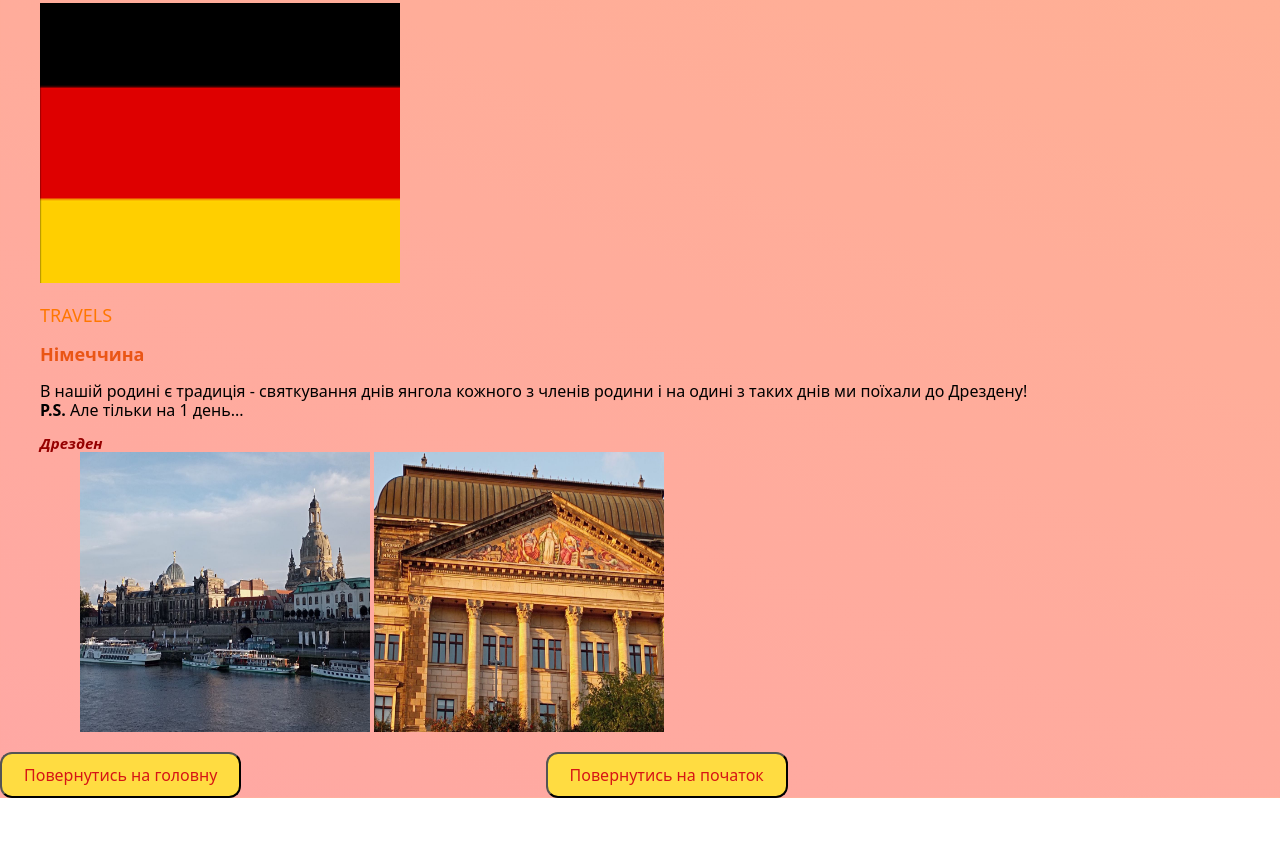
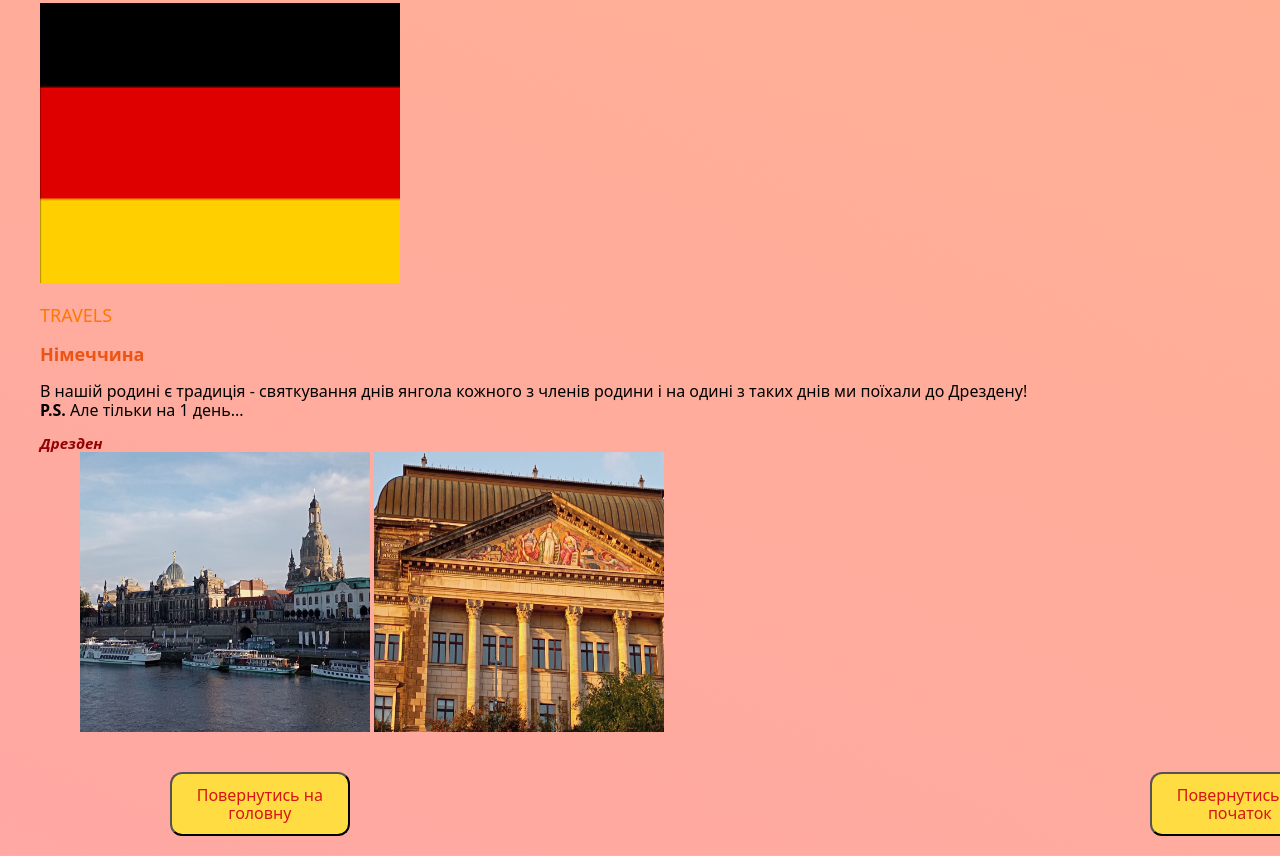
Before and after one commit to Sofi-Lav/Sonik-Blog, a plain HTML site: page pages/travels.html in a window 1280 px wide. Shown: the part 4606-5462 px from the top of the page. Before the commit the page ends 5404 px from the top, so only its background shows below. Drawn offline with nearby package versions, Linux system fonts and the light colour scheme.

Commit message:
вход

```diff
--- a/pages/travels.html
+++ b/pages/travels.html
@@ -123,7 +123,7 @@
                     </dd>
                   </li>
         </ul>
-        <div class="button-container"><button class="button-go-home">
+        <div class="button-container flex-button"><button class="button-go-home">
           <a href="../index.html">Повернутись на головну </a>
         </button>
         <button class="button-go-current">
```
Also changed, not shown: pages/cooking.html (+2 -0 lines), pages/musik.html (+2 -1 lines).
